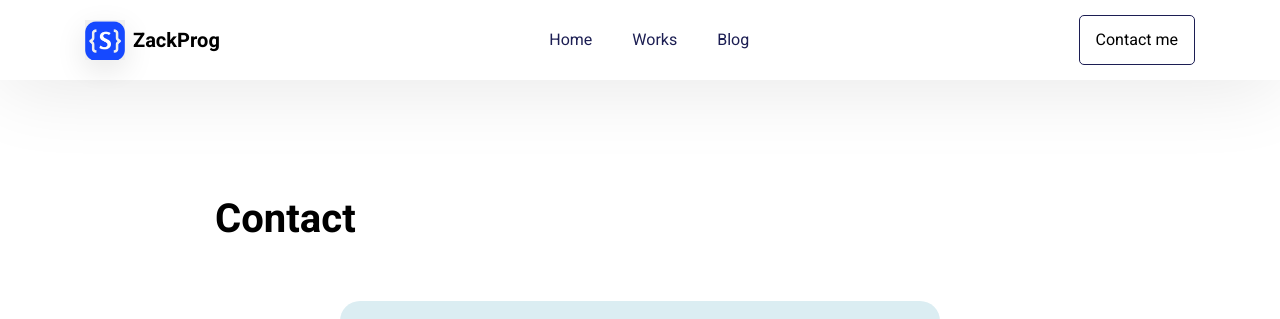
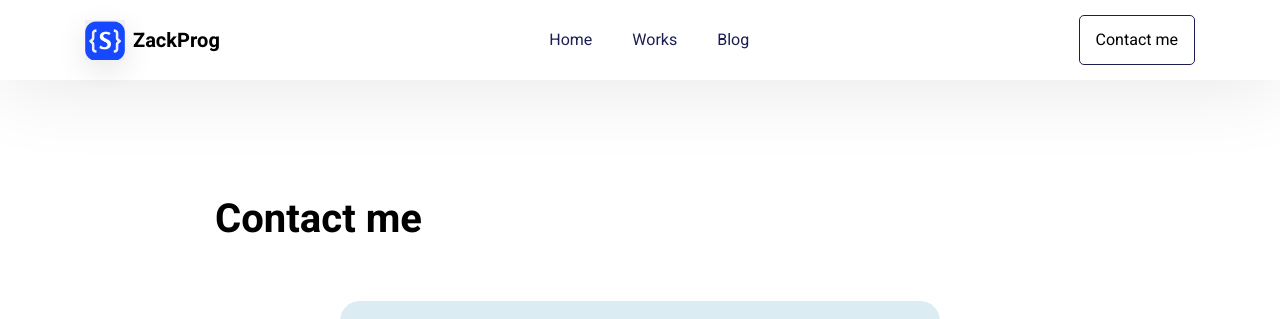
Before and after one commit to zack97/my_portfolio, a React (Vite) app: page /contact in a window 1280 px wide. Shown: the top 319 px of the page. Built offline with nearby package versions, Linux system fonts and the light colour scheme.

Commit message:
adding contact me

```diff
--- a/src/components/Contact.jsx
+++ b/src/components/Contact.jsx
@@ -48,7 +48,7 @@ const Contact = () => {
       <Header />
 
       <div className="content">
-        <h1 className="page-title">Contact</h1>
+        <h1 className="page-title">Contact me</h1>
         <div className="container">
           <form className="contact-form" onSubmit={handleSubmit}>
             <div className="form-group">
```
Also changed, not shown: 2 other files (tests, documents, lock files or other folders).
